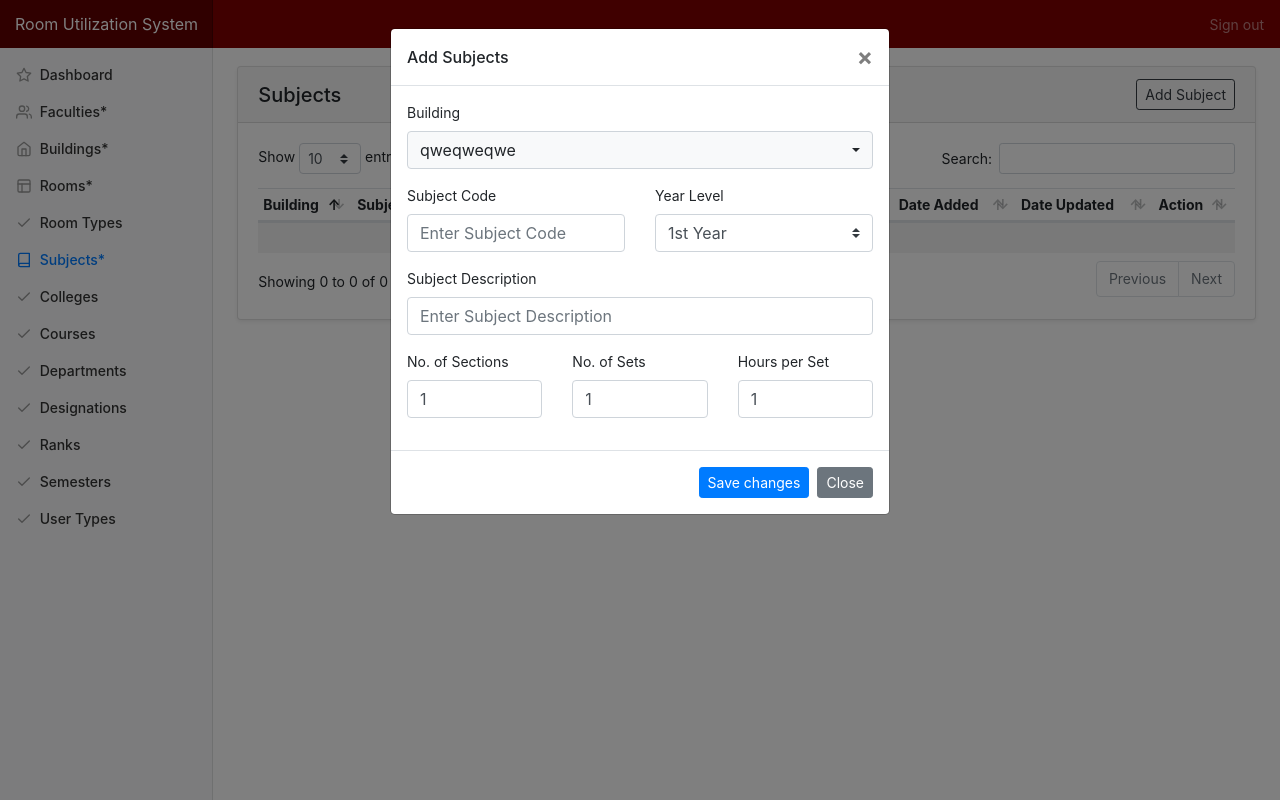
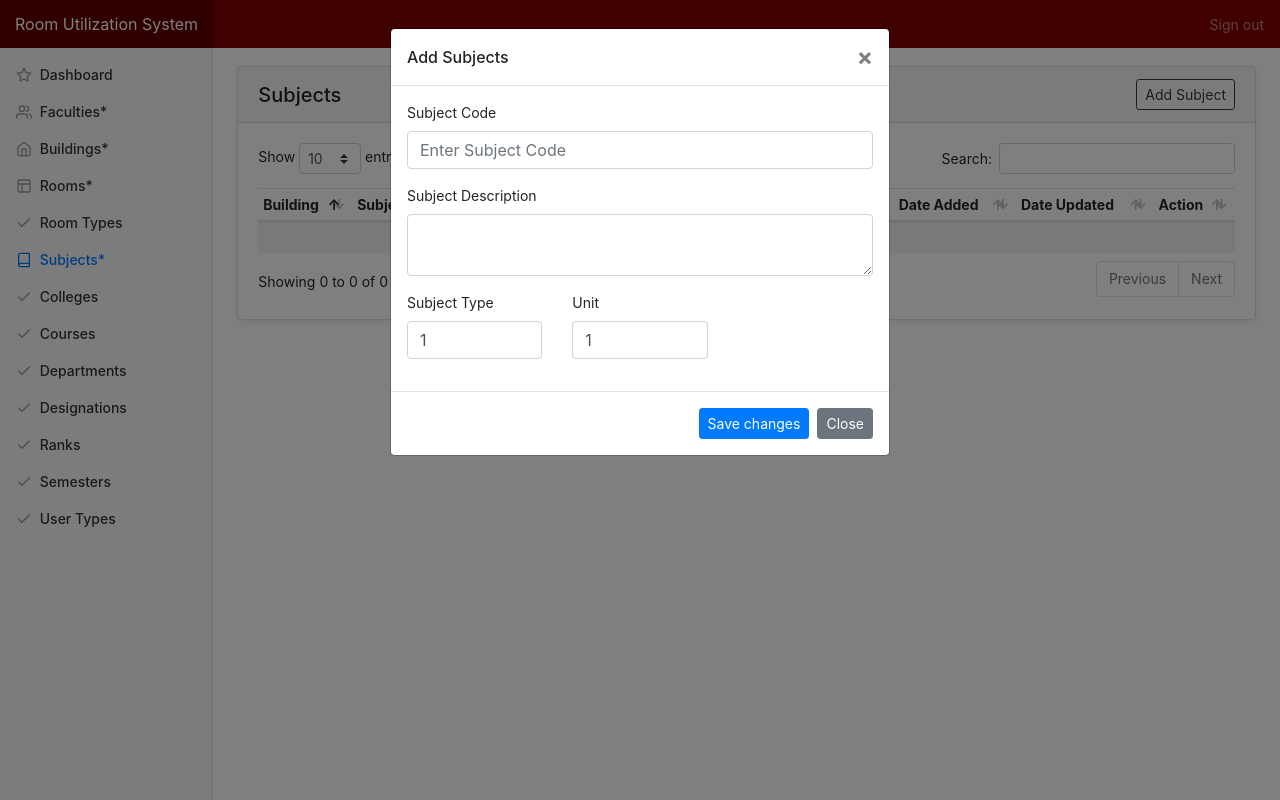
Before and after one commit to jade10115/harvs, a CodeIgniter app: page /rus/admin/subject in a window 1280 px wide, after a click on "Add Subject". Run offline with CodeIgniter, Linux system fonts and the light colour scheme; data comes from the database, SQL or seed files in the repository; data that the repository does not hold is empty.

Commit message:
test commit

```diff
--- a/application/controllers/Admin.php
+++ b/application/controllers/Admin.php
@@ -97,8 +97,6 @@ class Admin extends CI_Controller {
 
 	public function subject(){
 		$data['title'] = "Subjects";
-		$data['buildings'] = $this->main_model->getBuildings();
-		$data['faculties'] = $this->main_model->getFaculties();
 		$data['subjects'] = $this->main_model->getSubjects();
 		$this->load->view('templates/header', $data);
 		$this->load->view('admin/subject');
--- a/application/views/admin/subject.php
+++ b/application/views/admin/subject.php
@@ -69,47 +69,26 @@
       </div>
       <div class="modal-body">
         <?=form_open('admin/addSubject', 'id="frm_subject_add"');?>
-          <div class="form-group">
-            <label>Building</label>
-            <select class="form-control selectpicker focus" data-live-search="true" name="building_id" id="building_id_add">
-              <option value="" disabled>Select Building</option>
-              <?php foreach ($buildings as $row) {?>
-              <option value="<?=$row['building_id']?>"><?=$row['building_name']?></option>
-              <?php } ?>
-            </select>
-          </div>
           <div class="row">
-            <div class="form-group col-md-6">
+            <div class="form-group col-md-12">
               <label>Subject Code</label>
               <input type="text" class="form-control" placeholder="Enter Subject Code" name="subject_code" required>
             </div>
-            <div class="form-group col-md-6">
-              <label>Year Level</label>
-              <select class="custom-select" name="year_level">
-                <option value="1st Year">1st Year</option>
-                <option value="2nd Year">2nd Year</option>
-                <option value="3rd Year">3rd Year</option>
-                <option value="4th Year">4th Year</option>
-                <option value="5th Year">5th Year</option>
-              </select>
+          </div>
+          <div class="row">
+            <div class="form-group col-md-12">
+              <label>Subject Description</label>
+              <textarea class="form-control" name="subject_description"></textarea>
             </div>
-          </div>
-          <div class="form-group">
-            <label>Subject Description</label>
-            <input type="text" class="form-control" placeholder="Enter Subject Description" name="subject_description">
           </div>
           <div class="row">
             <div class="form-group col-md-4">
-              <label>No. of Sections</label>
+              <label>Subject Type</label>
               <input type="number" class="form-control" value="1" name="sections" min="1" required>
             </div>
             <div class="form-group col-md-4">
-              <label>No. of Sets</label>
+              <label>Unit</label>
               <input type="number" class="form-control" value="1" name="sections" min="1" max="5" required>
-            </div>
-            <div class="form-group col-md-4">
-              <label>Hours per Set</label>
-              <input type="number" class="form-control" value="1" name="sections" min="1" max="5" step="0.01" required>
             </div>
           </div>
         <?=form_close();?>
```
